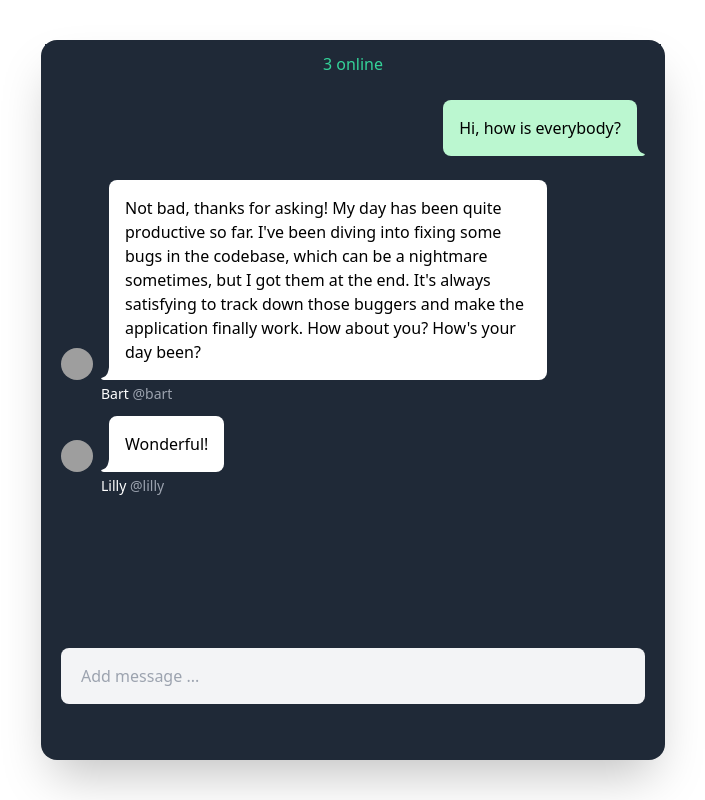
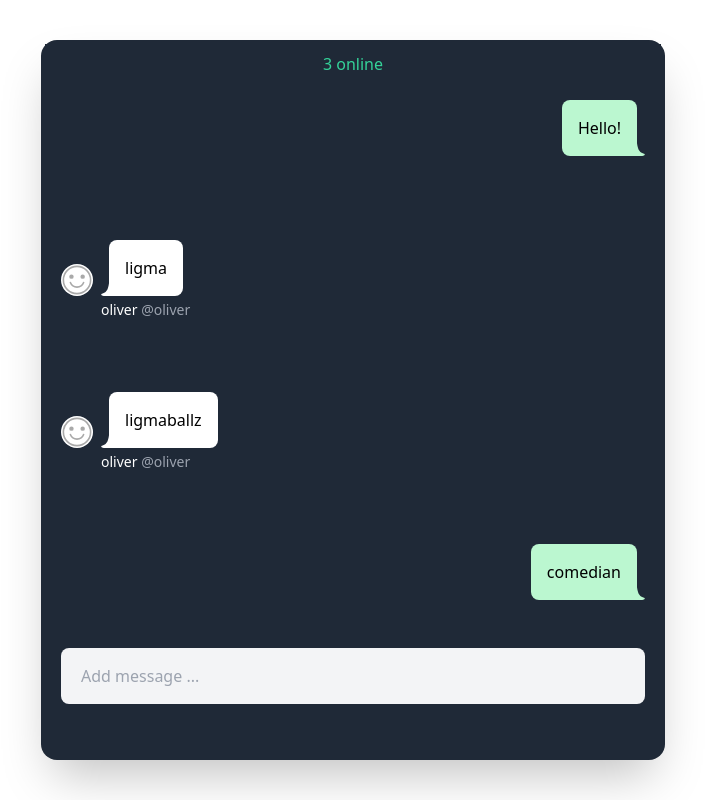
Before and after one commit to SkyRaks/RealTimeChat, a Django app: page / in a window 1280 px wide. Shown: the part 80-880 px from the top of the page, without its empty margins (287-992 px from the left). Run offline with Django 5.2, Linux system fonts and the light colour scheme; a user stored in the database is signed in; data comes from the database, SQL or seed files in the repository; both versions use the stored data as it was after the commit; some libraries are stand-ins or nearby versions; grey boxes are pictures that could not be loaded.

Commit message:
now it renders messages on page

```diff
--- a/rtchat/templates/rtchat/chat.html
+++ b/rtchat/templates/rtchat/chat.html
@@ -7,11 +7,13 @@
         <div class="flex justify-center text-emerald-400 bg-gray-800 p-2 sticky top-0 z-10">
             <span id="online-count" class="pr-1">3</span>online
         </div>
+        {% for message in chat_messages reversed %}
         <div id='chat_container' class="overflow-y-auto grow">
             <ul id='chat_messages' class="flex flex-col justify-end gap-2 p-4">
+                {% if message.author == user %}
                 <li class="flex justify-end mb-4">
                     <div class="bg-green-200 rounded-l-lg rounded-tr-lg p-4 max-w-[75%]">
-                        <span>Hi, how is everybody?</span>
+                        <span>{{ message.body }}</span>
                     </div>
                     <div class="flex items-end">
                         <svg height="13" width="8" >
@@ -19,11 +21,12 @@
                         </svg>
                     </div>
                 </li>
+                {% else %}
                 <li>
                     <div class="flex justify-start">
                         <div class="flex items-end mr-2" >
-                            <a href="">
-                                <img class="w-8 h-8 rounded-full object-cover" src="https://pbs.twimg.com/profile_images/508601156767997952/fFTdKUf2_400x400.jpeg">
+                            <a href="{% url 'profile' message.author.username %}">
+                                <img class="w-8 h-8 rounded-full object-cover" src="{{ message.author.profile.avatar }}">
                             </a>
                         </div>
                         <div class="flex items-end" >
@@ -32,40 +35,18 @@
                             </svg>
                         </div>
                         <div class="bg-white p-4 max-w-[75%] rounded-r-lg rounded-tl-lg">
-                            <span>Not bad, thanks for asking! My day has been quite productive so far.
-                                I've been diving into fixing some bugs in the codebase, which can be a nightmare sometimes,
-                                but I got them at the end. It's always satisfying to track down those buggers and make the application
-                                finally work. How about you? How's your day been?</span>
+                            <span>{{ message.body }}</span>
                         </div>
                     </div>
                     <div class="text-sm font-light py-1 ml-10">
-                        <span class="text-white">Bart</span>
-                        <span class="text-gray-400">@bart</span>
+                        <span class="text-white">{{ message.author.profile.name }}</span>
+                        <span class="text-gray-400">@{{ message.author.username }}</span>
                     </div>
                 </li>
-                <li>
-                    <div class="flex justify-start">
-                        <div class="flex items-end mr-2" >
-                            <a href="">
-                                <img class="w-8 h-8 rounded-full object-cover" src="https://cdn.dribbble.com/userupload/12910688/file/original-d33b34f28a79a4b085edec17d83870ba.png">
-                            </a>
-                        </div>
-                        <div class="flex items-end" >
-                            <svg height="13" width="8" >
-                                <path fill="white" d="M2.8,13L8,13L8,0.2C7.1,5.5,6.5,8.7,1.7,10.4C-1.6,11.5,1,13,2.8,13z"></path>
-                            </svg>
-                        </div>
-                        <div class="bg-white p-4 max-w-[75%] rounded-r-lg rounded-tl-lg">
-                            <span>Wonderful!</span>
-                        </div>
-                    </div>
-                    <div class="text-sm font-light py-1 ml-10">
-                        <span class="text-white">Lilly</span>
-                        <span class="text-gray-400">@lilly</span>
-                    </div>
-                </li>
+                {% endif %}
             </ul>
         </div>
+        {% endfor %}
         <div class="sticky bottom-0 z-10 p-2 bg-gray-800">
             <div class="flex items-center rounded-xl px-2 py-2">
                 <form id="chat_message_form" method='POST' class="w-full">
--- a/rtchat/views.py
+++ b/rtchat/views.py
@@ -5,7 +5,7 @@ from .models import *
 # Create your views here.
 @login_required
 def chat_view(request):
-    # chat_group = get_object_or_404(ChatGroup, group_name='public-chat')
-    # chat_messages = chat_group.chat_messages.all()[:30]
+    chat_group = get_object_or_404(ChatGroup, group_name='public')
+    chat_messages = chat_group.chat_messages.all()[:30]
     # {'chat_messages': chat_messages}
-    return render(request, 'rtchat/chat.html')
+    return render(request, 'rtchat/chat.html', {'chat_messages': chat_messages})
```
Also changed, not shown: db.sqlite3.
